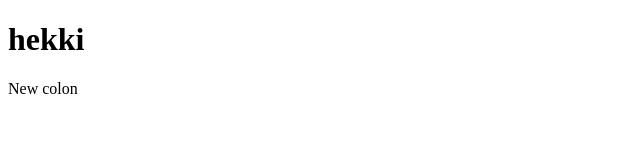
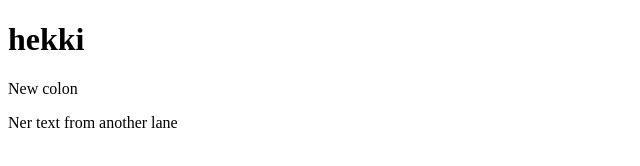
Before and after one commit to ssdfreelancer/git-project, a plain HTML site: page index.html in a window 1280 px wide. Shown: the whole page, without its empty margins (0-640 px from the left). Drawn offline with Linux system fonts and the light colour scheme.

Commit message:
second commit

```diff
--- a/index.html
+++ b/index.html
@@ -9,6 +9,7 @@
 <body>
 	<h1>hekki</h1>
 	<p>New colon</p>
+	<p>Ner text from another lane</p>
 </body>
 
 </html>
```
